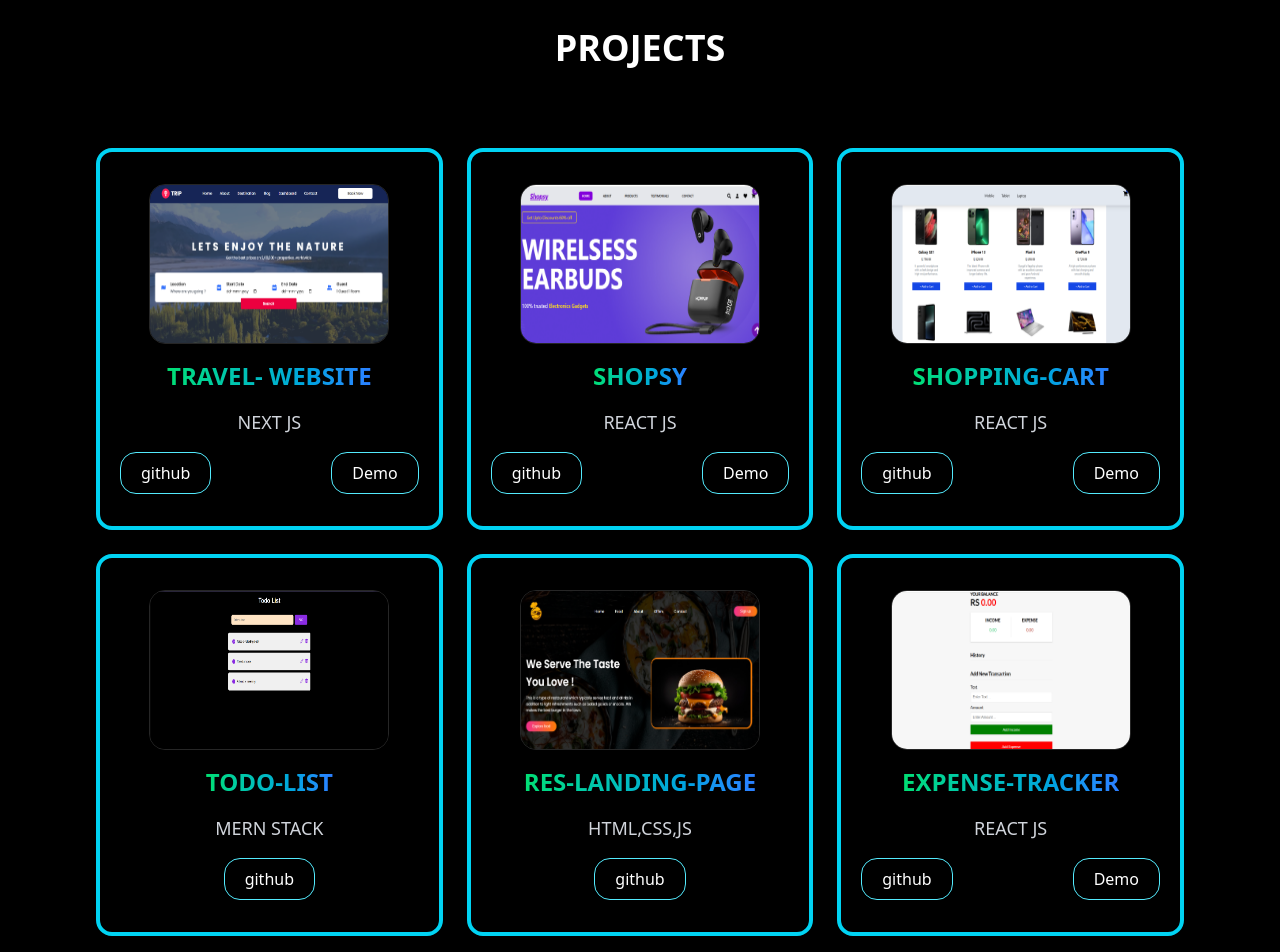
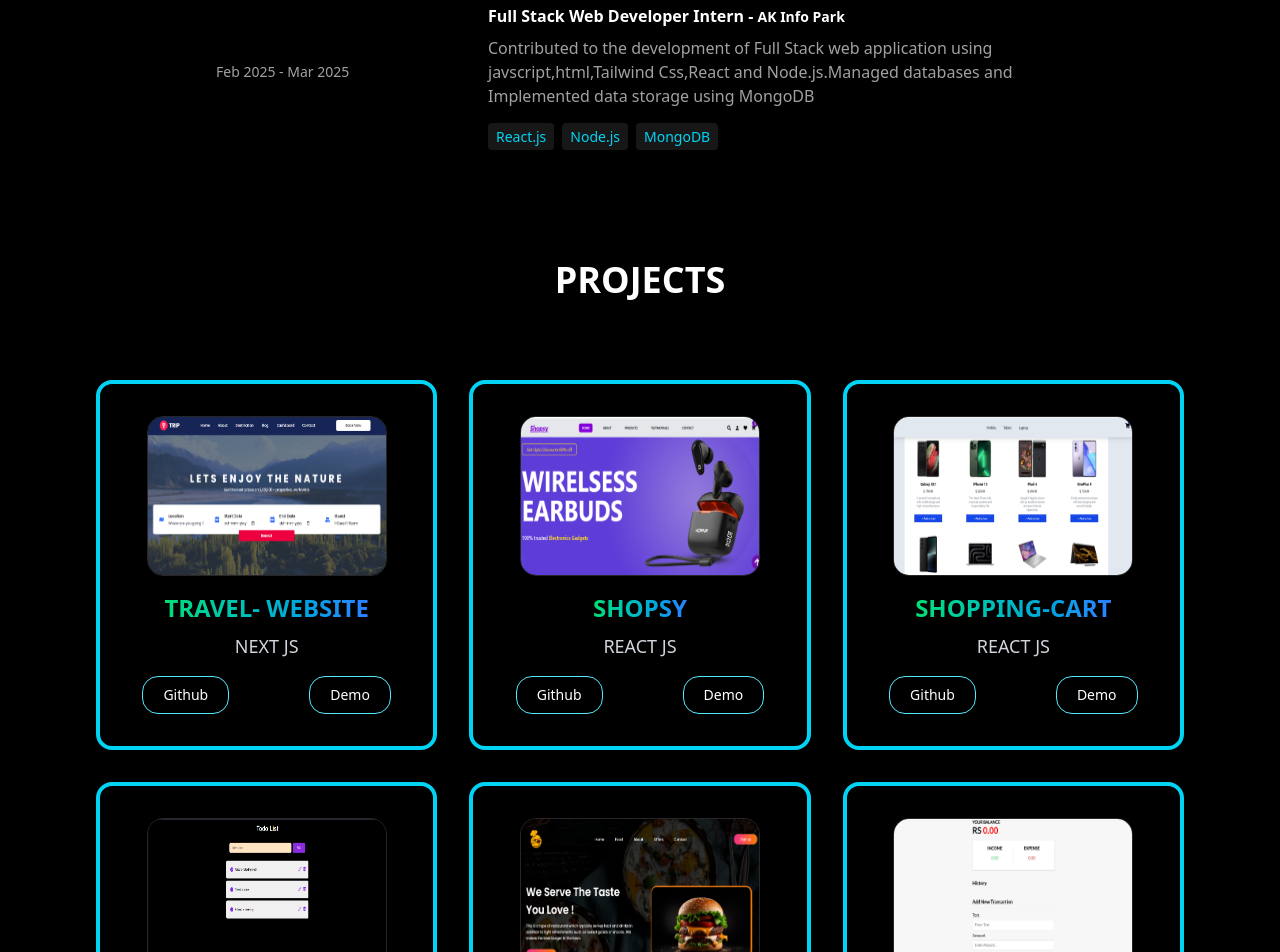
Before and after one commit to Shijin2k3/Portfolio-shijin, a React (Vite) app: page / in a window 1280 px wide. Shown: the part 2840-3792 px from the top of the page. Built offline with nearby package versions, Linux system fonts and the light colour scheme.

Commit message:
Initialized Experience section

```diff
--- a/src/components/about/About.jsx
+++ b/src/components/about/About.jsx
@@ -6,9 +6,9 @@ const About = () => {
     <div className='bg-black text-white pb-10 ' id='about'>
         <div className=' mx-auto px-8 md:px-16 lg:px-24'>
             <h1 className='text-4xl font-bold uppercase text-center mb-12'>About Me</h1>
-            <div className='flex flex-col md:flex-row  items-center md:space-x-12'>
+            <div className='flex flex-col lg:flex-row  items-center lg:space-x-12'>
                 <img src={about} alt=""
-                className='w-72 h-80 rounded object-cover mb-8 md:mb-0' />
+                className='w-72 h-80 rounded object-cover mb-8 lg:mb-0' />
              <div className='flex-1'>
                 <p className='text-lg mb-8'>I'am a passionate Full Stack Web Developer, I specialize in creating dynamic and responsive web applications
                       that deliver exceptional user experiences. With a strong foundation in both front-end technologies like HTML,
--- a/src/components/education/Education.jsx
+++ b/src/components/education/Education.jsx
@@ -18,9 +18,9 @@ const Education = () => {
                         <div className='flex flex-col items-center'>
                             <h2 className='mt-8 font-bold  text-transparent bg-clip-text
                              bg-gradient-to-r from-green-400 to-blue-500 text-center'>{e.name}</h2>
-                             <p className='mt-2 text-gray-300'>{e.address}</p>
+                             <p className='mt-2 text-gray-300 text-center'>{e.address}</p>
                              <p className='mt-2 text-white text-xl'>{e.year}</p>
-                             <p className='mt-2 text-gray-300'>{e.class}</p>
+                             <p className='mt-2 text-gray-300 text-center'>{e.class}</p>
                              <h2 className='mt-4 font-bold text-2xl text-transparent bg-clip-text
                              bg-gradient-to-r from-green-400 to-blue-500'>{e.grade}</h2>
                         </div>
--- a/src/components/experience/Experience.jsx
+++ b/src/components/experience/Experience.jsx
@@ -8,13 +8,20 @@ const Experience = () => {
           <h1 className='text-4xl font-bold uppercase text-center mb-20'>Experience</h1>
           {
                experiences.map((experience,id) =>(
-                 <div key={experience.id} className='flex flex-col md:flex-row mb-8'>
+                 <div key={experience.id} className='flex flex-col md:flex-row mb-8 md:justify-center'>
 
-                     <div className='w-full md:w-1/4'>
+                     <div className='w-full md:w-1/4 flex md:items-center'>
                        <p className='mb-2 text-sm text-neutral-400'>{experience.year}</p>
                      </div>
                      <div className='w-full max-w-xl md:w-3/4'>
-                       <h6 className='mb-2 font-semibold'></h6>
+                       <h6 className='mb-2 font-semibold'>{experience.role} - <span className='text-sm'>{experience.company}</span></h6>
+                      <p className='mb-4 text-neutral-400'> {experience.description}</p>
+                       {
+                        experience.technologies.map((tech,index) =>(
+                          <span key={index} className='mr-2 mt-4 rounded bg-neutral-900
+                           px-2 py-1 text-sm font-medium text-cyan-400'>{tech}</span>
+                        ))
+                       }
                      </div>
 
                  </div>
--- a/src/components/projects/Projects.jsx
+++ b/src/components/projects/Projects.jsx
@@ -10,7 +10,7 @@ const Projects = () => {
     <div className='bg-black text-white pb-20' id='projects'>
         <div className='mx-auto px-8 md:px-16 lg:px-24'>
            <h1 className='text-4xl font-bold uppercase text-center mb-20'>PROJECTS</h1>
-           <div className='grid grid-cols-1 md:grid-cols-2 lg:grid-cols-3 items-center gap-6 mb-12'>
+           <div className='grid grid-cols-1 md:grid-cols-1 lg:grid-cols-3 items-center gap-8 mb-12'>
                {/* project cards */}
               <div className='rounded-2xl border-4 border-cyan-400 p-4 hover:shadow-lg transform transition-transform
                      duration-300 hover:scale-105 flex flex-col items-center'>
@@ -18,13 +18,13 @@ const Projects = () => {
                       <img src={travel} alt="" className='w-60 h-40 rounded-2xl  border-1 border-neutral-800' />
                    </div>
                    <div className='flex flex-col items-center mb-4'>
-                     <h1 className='mb-4 mt-4 text-2xl font-bold  text-transparent bg-clip-text
+                     <h1 className='mb-2 mt-4 md:text-2xl font-bold  text-transparent bg-clip-text
                              bg-gradient-to-r from-green-400 to-blue-500 text-center uppercase'>Travel- Website</h1>
-                      <p className='text-lg text-gray-300'>NEXT JS </p>
+                      <p className='text-sm md:text-lg text-gray-300'>NEXT JS </p>
                    </div>
-                   <div className='flex flex-row justify-between gap-8 md:gap-30 mb-4'>
-                       <a href="https://github.com/Shijin2k3/Travel-Website" className='rounded-2xl border-1 hover:border-neutral-800 border-cyan-300 py-2 px-5'>github</a>
-                       <a href="https://travel-website-sable-two.vercel.app/" className='rounded-2xl border-1 hover:border-neutral-800 border-cyan-300 py-2 px-5'>Demo</a>
+                   <div className='flex flex-row justify-between gap-4 md:gap-20 mb-2 md:mb-4'>
+                       <a href="https://github.com/Shijin2k3/Travel-Website" className='rounded-2xl border-1 hover:border-neutral-800 border-cyan-300 py-1 md:py-2 px-4 md:px-5 text-sm md:text-md text-center'>Github</a>
+                       <a href="https://travel-website-sable-two.vercel.app/" className='rounded-2xl border-1 hover:border-neutral-800 border-cyan-300 py-1 md:py-2 px-4 md:px-5 text-sm md:text-md text-center'>Demo</a>
                    </div>
               </div>
               <div className='rounded-2xl border-4 border-cyan-400 p-4 hover:shadow-lg transform transition-transform
@@ -33,13 +33,13 @@ const Projects = () => {
                       <img src={shopsy} alt="" className='w-60 h-40 rounded-2xl  border-1 border-neutral-800'/>
                    </div>
                    <div className='flex flex-col items-center mb-4'>
-                     <h1 className='mb-4 mt-4 text-2xl font-bold  text-transparent bg-clip-text
+                     <h1 className='mb-2 mt-4 md:text-2xl font-bold  text-transparent bg-clip-text
                              bg-gradient-to-r from-green-400 to-blue-500 text-center uppercase'>Shopsy</h1>
-                      <p className='text-lg text-gray-300'>REACT JS</p>
+                      <p className='text-sm md:text-lg text-gray-300'>REACT JS</p>
                    </div>
-                   <div className='flex flex-row justify-between gap-8 md:gap-30 mb-4'>
-                       <a href="https://github.com/Shijin2k3/Shopsy" className='rounded-2xl border-1 hover:border-neutral-800 border-cyan-300 py-2 px-5'>github</a>
-                       <a href="https://shopsy-ashy-nu.vercel.app/" className='rounded-2xl border-1 hover:border-neutral-800 border-cyan-300 py-2 px-5'>Demo</a>
+                   <div className='flex flex-row justify-between gap-4 md:gap-20 mb-2 md:mb-4'>
+                       <a href="https://github.com/Shijin2k3/Shopsy" className='rounded-2xl border-1 hover:border-neutral-800 border-cyan-300 py-1 md:py-2 px-4 md:px-5 text-sm md:text-md text-center'>Github</a>
+                       <a href="https://shopsy-ashy-nu.vercel.app/" className='rounded-2xl border-1 hover:border-neutral-800 border-cyan-300 py-1 md:py-2 px-4 md:px-5 text-sm md:text-md text-center'>Demo</a>
                    </div>
               </div>
               <div className='rounded-2xl border-4 border-cyan-400 p-4 hover:shadow-lg transform transition-transform
@@ -48,13 +48,13 @@ const Projects = () => {
                    <img src={cart} alt="" className='w-60 h-40 rounded-2xl  border-1 border-neutral-800' />
                    </div>
                    <div className='flex flex-col items-center mb-4'>
-                     <h1 className='mb-4 mt-4 text-2xl font-bold  text-transparent bg-clip-text
+                     <h1 className='mb-2 mt-4 md:text-2xl font-bold  text-transparent bg-clip-text
                              bg-gradient-to-r from-green-400 to-blue-500 text-center uppercase'>SHOPPING-CART</h1>
-                      <p className='text-lg text-gray-300'>REACT JS</p>
+                      <p className='text-sm md:text-lg text-gray-300'>REACT JS</p>
                    </div>
-                   <div className='flex flex-row justify-between gap-8 md:gap-30 mb-4'>
-                       <a href="https://github.com/Shijin2k3/shopping-cart" className='rounded-2xl border-1 hover:border-neutral-800 border-cyan-300 py-2 px-5'>github</a>
-                       <a href="https://shopping-cart-amber-ten.vercel.app/" className='rounded-2xl border-1 hover:border-neutral-800 border-cyan-300 py-2 px-5'>Demo</a>
+                   <div className='flex flex-row justify-between gap-4 md:gap-20 mb-2 md:mb-4'>
+                       <a href="https://github.com/Shijin2k3/shopping-cart" className='rounded-2xl border-1 hover:border-neutral-800 border-cyan-300 py-1 md:py-2 px-4 md:px-5 text-sm md:text-md text-center'>Github</a>
+                       <a href="https://shopping-cart-amber-ten.vercel.app/" className='rounded-2xl border-1 hover:border-neutral-800 border-cyan-300 py-1 md:py-2 px-4 md:px-5 text-sm md:text-md text-center'>Demo</a>
                    </div>
               </div>
               <div className='rounded-2xl border-4 border-cyan-400 p-4 hover:shadow-lg transform transition-transform
@@ -63,12 +63,12 @@ const Projects = () => {
                    <img src={todo} alt="" className='w-60 h-40 rounded-2xl  border-1 border-neutral-800'/>
                    </div>
                    <div className='flex flex-col items-center mb-4'>
-                     <h1 className='mb-4 mt-4 text-2xl font-bold  text-transparent bg-clip-text
+                     <h1 className='mb-2 mt-4 md:text-2xl font-bold  text-transparent bg-clip-text
                              bg-gradient-to-r from-green-400 to-blue-500 text-center uppercase'>TODO-LIST</h1>
-                      <p className='text-lg text-gray-300'>MERN STACK</p>
+                      <p className='text-sm md:text-lg text-gray-300'>MERN STACK</p>
                    </div>
-                   <div className='flex flex-row justify-between gap-8 md:gap-30 mb-4'>
-                       <a href="https://github.com/Shijin2k3/TODO-MERN" className='rounded-2xl border-1 hover:border-neutral-800 border-cyan-300 py-2 px-5'>github</a>
+                   <div className='flex flex-row justify-between gap-4 md:gap-20 mb-2 md:mb-4'>
+                       <a href="https://github.com/Shijin2k3/TODO-MERN" className='rounded-2xl border-1 hover:border-neutral-800 border-cyan-300 py-1 md:py-2 px-4 md:px-5 text-sm md:text-md text-center'>Github</a>
                    </div>
               </div>
               <div className='rounded-2xl border-4 border-cyan-400 p-4 hover:shadow-lg transform transition-transform
@@ -77,12 +77,12 @@ const Projects = () => {
                    <img src={res} alt="" className='w-60 h-40 rounded-2xl  border-1 border-neutral-800' />
                    </div>
                    <div className='flex flex-col items-center mb-4'>
-                     <h1 className='mb-4 mt-4 text-2xl font-bold  text-transparent bg-clip-text
+                     <h1 className='mb-2 mt-4 md:text-2xl font-bold  text-transparent bg-clip-text
                              bg-gradient-to-r from-green-400 to-blue-500 text-center uppercase'>RES-LANDING-PAGE</h1>
-                      <p className='text-lg text-gray-300'>HTML,CSS,JS</p>
+                      <p className='text-sm md:text-lg text-gray-300'>HTML,CSS,JS</p>
                    </div>
-                   <div className='flex flex-row justify-between gap-8 md:gap-30 mb-4'>
-                       <a href="https://github.com/Shijin2k3/Restaurant-Landing-Page" className='rounded-2xl border-1 hover:border-neutral-800 border-cyan-300 py-2 px-5'>github</a>
+                   <div className='flex flex-row justify-between gap-4 md:gap-20 mb-2 md:mb-4'>
+                       <a href="https://github.com/Shijin2k3/Restaurant-Landing-Page" className='rounded-2xl border-1 hover:border-neutral-800 border-cyan-300 py-1 md:py-2 px-4 md:px-5 text-sm md:text-md text-center'>Github</a>
                    </div>
               </div>
               <div className='rounded-2xl border-4 border-cyan-400 p-4 hover:shadow-lg transform transition-transform
@@ -91,13 +91,13 @@ const Projects = () => {
                    <img src={etrack} alt="" className='w-60 h-40 rounded-2xl  border-1 border-neutral-800'/>
                    </div>
                    <div className='flex flex-col items-center mb-4'>
-                     <h1 className='mb-4 mt-4 text-2xl font-bold  text-transparent bg-clip-text
+                     <h1 className='mb-2 mt-4  md:text-2xl font-bold  text-transparent bg-clip-text
                              bg-gradient-to-r from-green-400 to-blue-500 text-center uppercase'>EXPENSE-TRACKER</h1>
-                      <p className='text-lg text-gray-300'>REACT JS</p>
+                      <p className='text-sm md:text-lg  text-gray-300'>REACT JS</p>
                    </div>
-                   <div className='flex flex-row justify-between gap-8 md:gap-30 mb-4'>
-                       <a href="https://github.com/Shijin2k3/Expense-Tracker" className='rounded-2xl border-1 hover:border-neutral-800 border-cyan-300 py-2 px-5'>github</a>
-                       <a href="https://expense-tracker-rosy-three.vercel.app/" className='rounded-2xl border-1 hover:border-neutral-800 border-cyan-300 py-2 px-5'>Demo</a>
+                   <div className='flex flex-row justify-between  gap-4 md:gap-20 mb-2 md:mb-4'>
+                       <a href="https://github.com/Shijin2k3/Expense-Tracker" className='rounded-2xl border-1 hover:border-neutral-800 border-cyan-300 py-1 md:py-2 px-4 md:px-5 text-sm md:text-md text-center'>Github</a>
+                       <a href="https://expense-tracker-rosy-three.vercel.app/" className='rounded-2xl border-1 hover:border-neutral-800 border-cyan-300 py-1 md:py-2 px-4 md:px-5 text-sm md:text-md text-center'>Demo</a>
                    </div>
               </div>
            </div>
--- a/src/data/data.js
+++ b/src/data/data.js
@@ -55,7 +55,7 @@ export const navItems=[
     role:"Web Developer Intern",
     year:"Jan 2024 - Feb 2024 ",
     description:"Contributed to the development of web application using javscript,html,css,Bootsrap,React and Php.Managed databases and Implemented data storage using MYSQL",
-    technologies:["React.js","PHP","MYSQL","HTML","Bootstrap","Javascript"]
+    technologies:["React.js","PHP","MYSQL","JS"]
   },
   {
     id:2,
@@ -64,6 +64,6 @@ export const navItems=[
     role:"Full Stack Web Developer Intern",
     year:"Feb 2025 - Mar 2025 ",
     description:"Contributed to the development of Full Stack web application using javscript,html,Tailwind Css,React and Node.js.Managed databases and Implemented data storage using MongoDB",
-    technologies:["React.js","Node.js","MongoDB","HTML","TailwindCss","Typescript"]
+    technologies:["React.js","Node.js","MongoDB"]
   }
  ]
```
